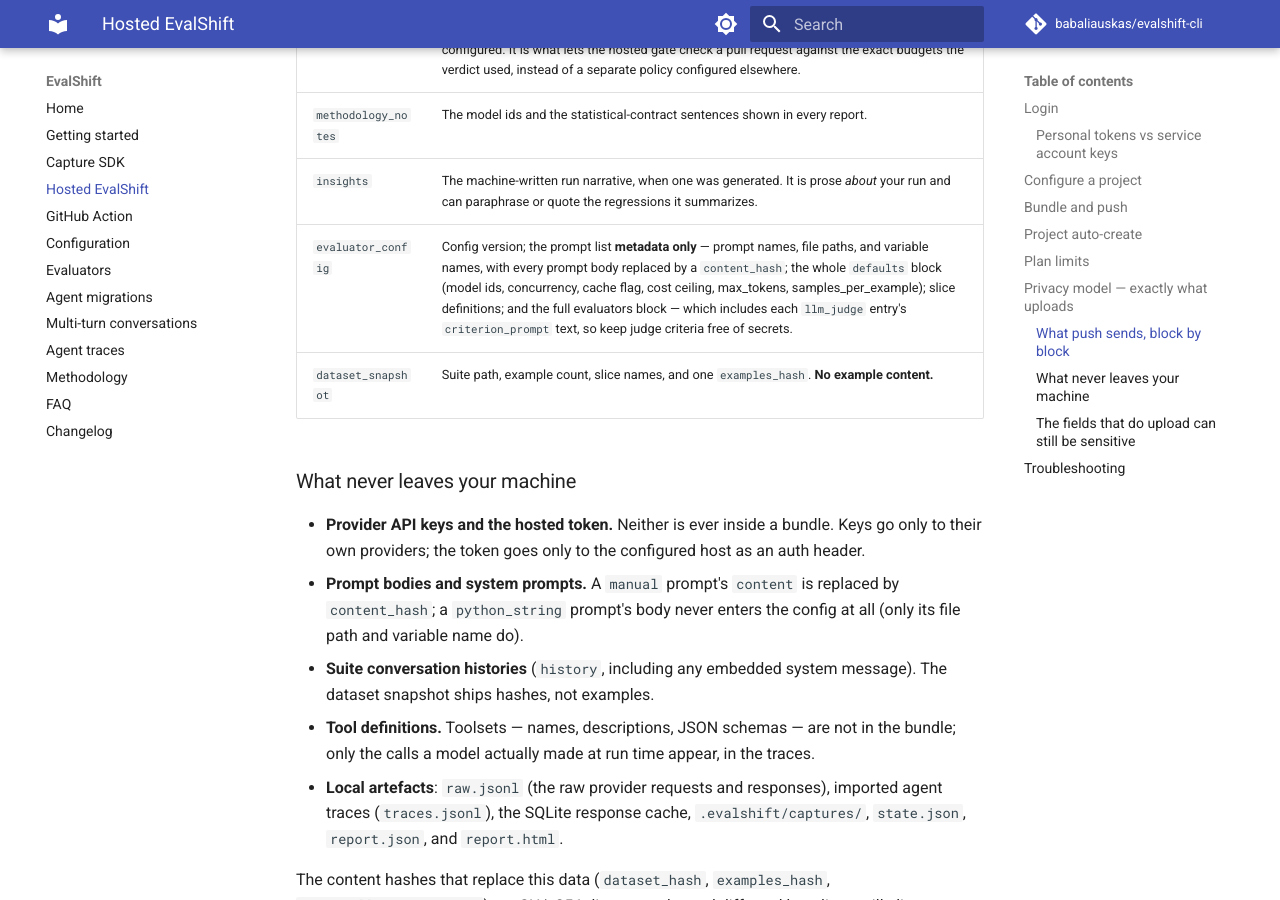
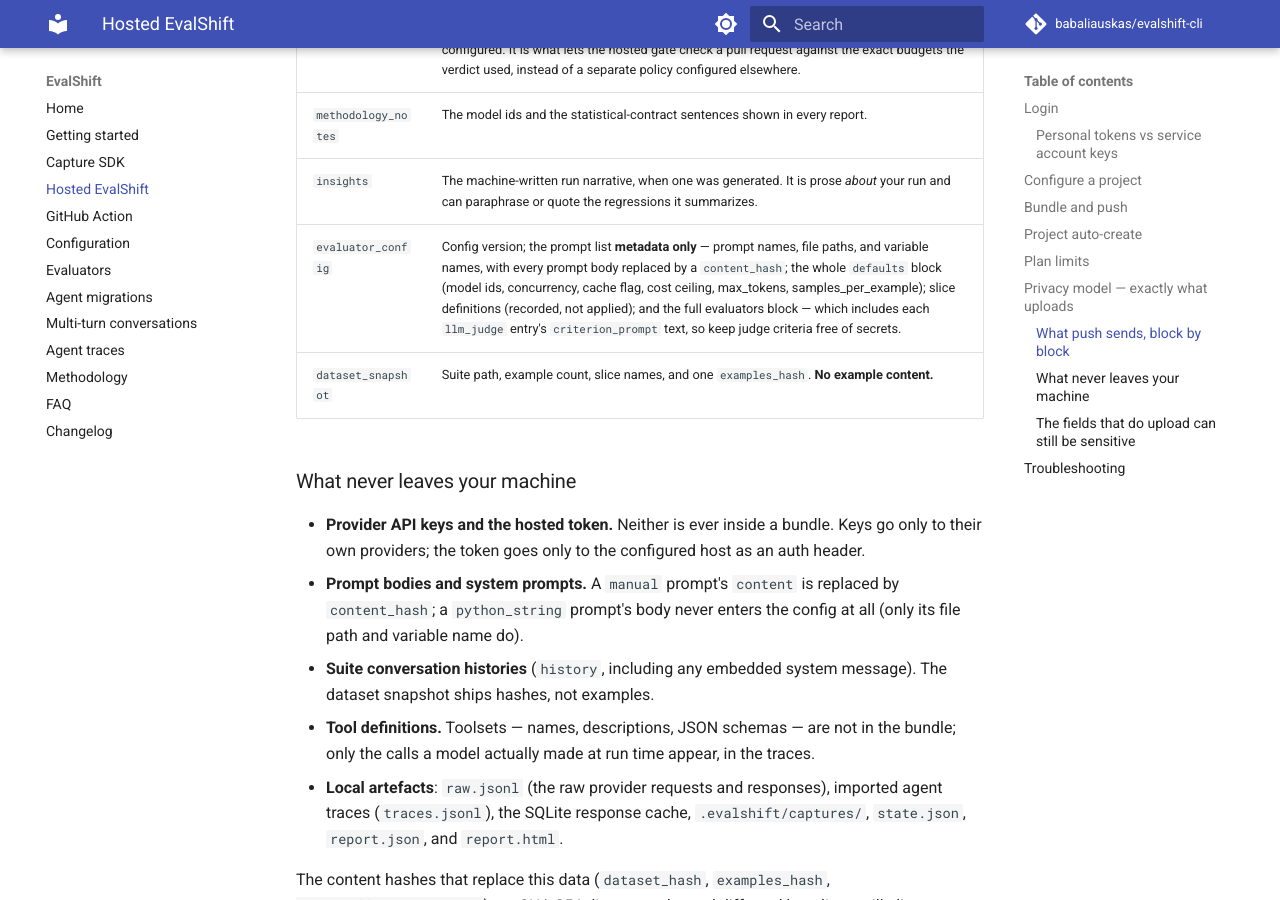
Before and after one commit to babaliauskas/evalshift-cli, an MkDocs documentation site: the page built from docs/hosted.md, in a window 1280 px wide and 900 px high, scrolled down 6350 px. Built offline with MkDocs 1.6.1 and Material for MkDocs 9.7.7, drawn with Linux system fonts in a browser that asks for light colours; comment, search, counter and statistics services are not loaded.

Commit message:
docs: note that the unapplied slices: block still feeds eval_config_hash
The top-level slices: block has no effect on analysis, but the bundle's
eval_config_hash is computed over the evaluator_config snapshot that
includes it, and hosted EvalShift only pairs a candidate with a baseline
of equal eval_config_hash. Editing or removing the block therefore breaks
baseline compatibility with earlier hosted runs; every "not applied"
site now says so, and docs/hosted.md marks the recorded slice
definitions as not applied.

Co-Authored-By: Claude Opus 5.5 (1M context) <noreply@anthropic.com>

```diff
--- a/docs/hosted.md
+++ b/docs/hosted.md
@@ -292,7 +292,7 @@ The bundle itself contains:
 | `aggregate`, `analysis`, `decision`, `economics` | Pass/fail counts, statistical comparisons, the migration verdict, and per-role token/cost/latency rollups. Numbers and verdict labels, not content. `decision.policy` is the resolved `migration_policy` this run's verdict was computed under — every top-level budget with its default applied, plus `slices` — or `null` when no `migration_policy` is configured. It is what lets the hosted gate check a pull request against the exact budgets the verdict used, instead of a separate policy configured elsewhere. |
 | `methodology_notes` | The model ids and the statistical-contract sentences shown in every report. |
 | `insights` | The machine-written run narrative, when one was generated. It is prose *about* your run and can paraphrase or quote the regressions it summarizes. |
-| `evaluator_config` | Config version; the prompt list **metadata only** — prompt names, file paths, and variable names, with every prompt body replaced by a `content_hash`; the whole `defaults` block (model ids, concurrency, cache flag, cost ceiling, max_tokens, samples_per_example); slice definitions; and the full evaluators block — which includes each `llm_judge` entry's `criterion_prompt` text, so keep judge criteria free of secrets. |
+| `evaluator_config` | Config version; the prompt list **metadata only** — prompt names, file paths, and variable names, with every prompt body replaced by a `content_hash`; the whole `defaults` block (model ids, concurrency, cache flag, cost ceiling, max_tokens, samples_per_example); slice definitions (recorded, not applied); and the full evaluators block — which includes each `llm_judge` entry's `criterion_prompt` text, so keep judge criteria free of secrets. |
 | `dataset_snapshot` | Suite path, example count, slice names, and one `examples_hash`. **No example content.** |
 
 ### What never leaves your machine
```
Also changed, not shown: DOCS.md (+2 -2 lines), llms-full.txt (+7 -2 lines), 2 other files.
